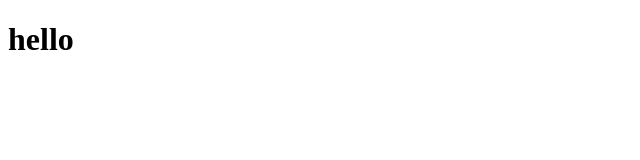
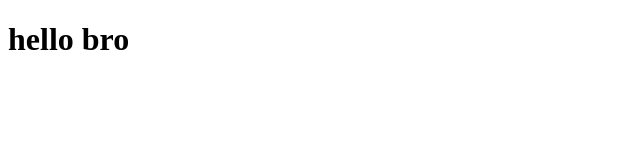
Before and after one commit to Ulikpixel/website-builder, a Next.js app: page / in a window 1280 px wide. Shown: the top 160 px of the page, without its empty margins (0-640 px from the left). Built offline with nearby package versions, Linux system fonts and the light colour scheme.

Commit message:
deployment check

```diff
--- a/src/pages/index.tsx
+++ b/src/pages/index.tsx
@@ -4,7 +4,7 @@ import MainHeading from '@/components/main-heading/main-heading'
 
 const Home: NextPage = () => (
   <MainHeading>
-    <div>hello</div>
+    <div>hello bro</div>
   </MainHeading>
 )
 
```
